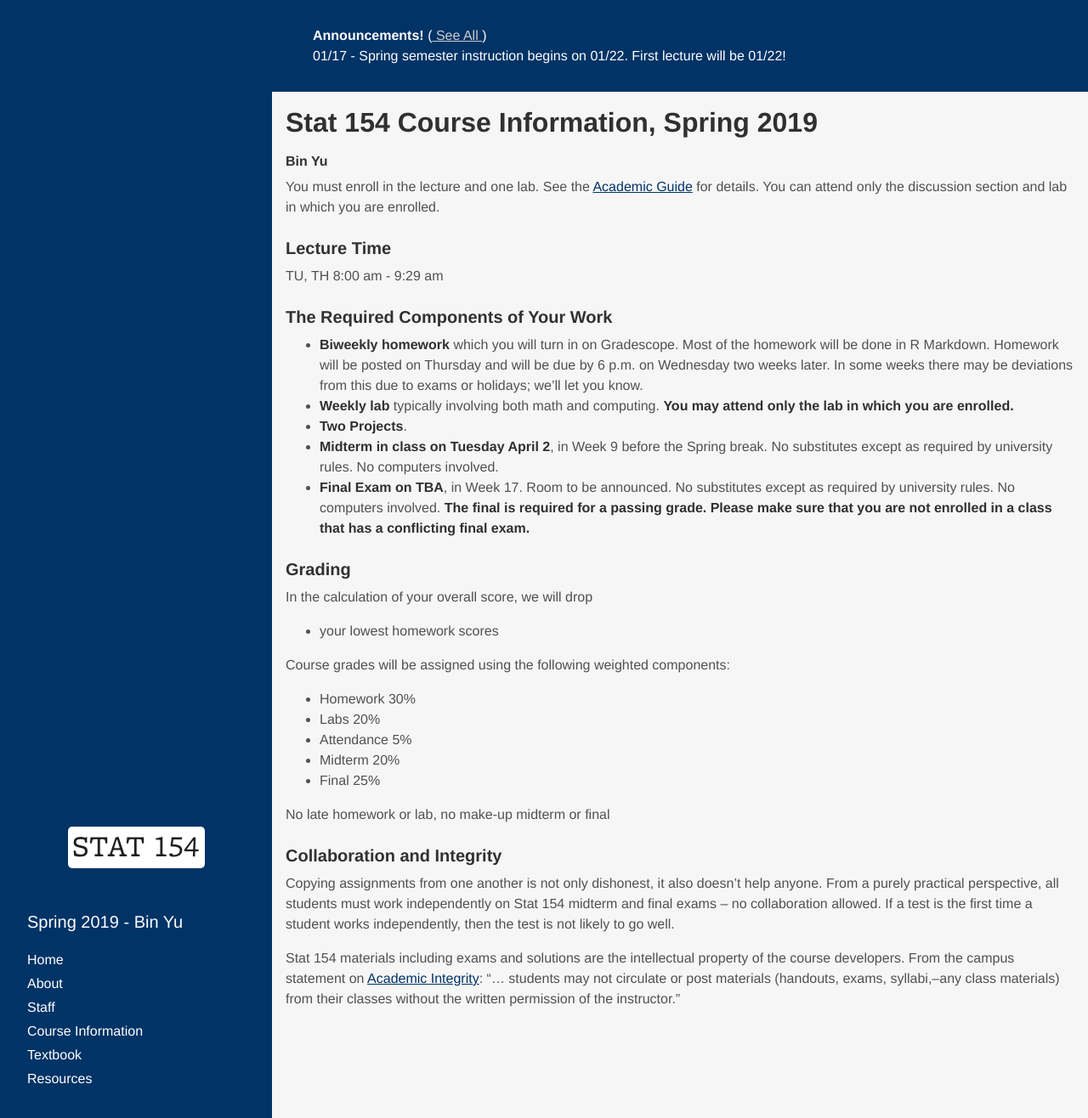
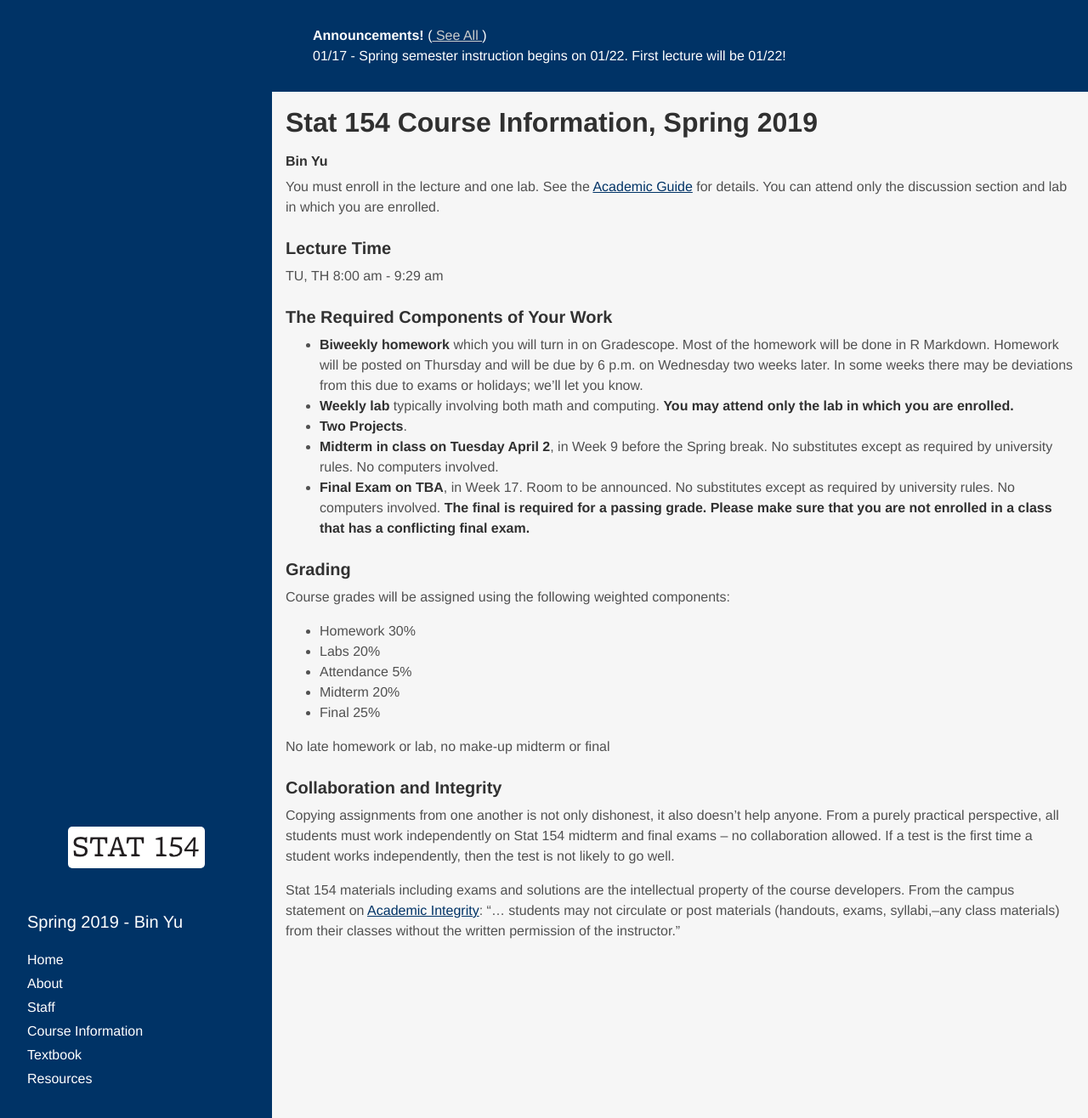
Before and after one commit to stat154/stat154.github.io, a Jekyll site: the page built from logistics.md, in a window 1280 px wide and 1316 px high. Shown: the whole window at 85% size. Built offline with Jekyll 4.4.1, drawn with Linux system fonts in a browser that asks for light colours; some web fonts are replaced.

Commit message:
fixed logistics

```diff
--- a/logistics.md
+++ b/logistics.md
@@ -18,9 +18,6 @@ TU, TH 8:00 am - 9:29 am
 - **Final Exam on TBA**, in Week 17. Room to be announced. No substitutes except as required by university rules. No computers involved. **The final is required for a passing grade. Please make sure that you are not enrolled in a class that has a conflicting final exam.**
 
 ### Grading ###
-In the calculation of your overall score, we will drop
-- your lowest homework scores
-
 Course grades will be assigned using the following weighted components:
 - Homework 30%
 - Labs 20%
```
